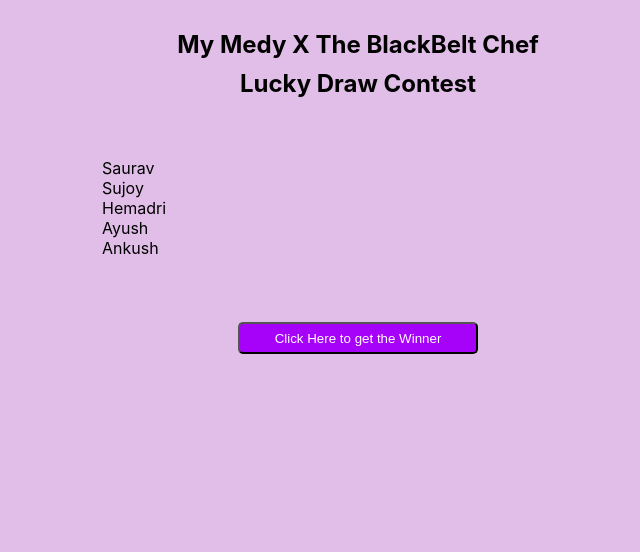
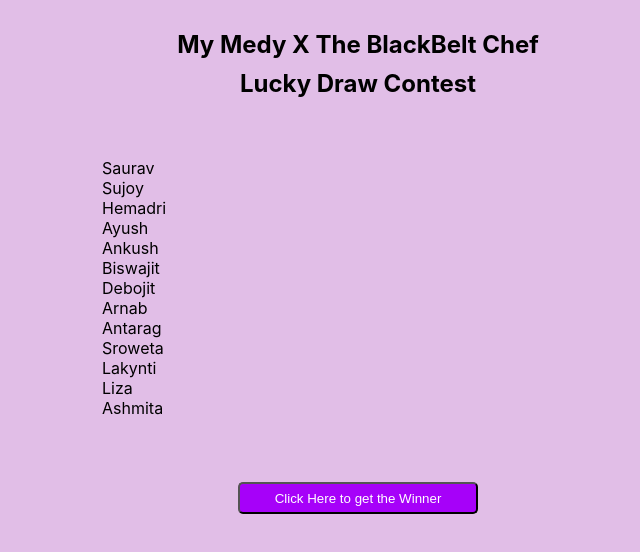
Before and after one commit to itsmesroy/RandomNamePicker, a React (Create React App) app: page / in a window 1280 px wide. Shown: the top 552 px of the page, without its empty margins (282-922 px from the left). Built offline with nearby package versions, Linux system fonts and the light colour scheme.

Commit message:
created a random name selector

```diff
--- a/src/components/Data.js
+++ b/src/components/Data.js
@@ -3,5 +3,13 @@
     "Sujoy",
     "Hemadri",
     "Ayush",
-    "Ankush"
+    "Ankush",
+    "Biswajit",
+    "Debojit",
+    "Arnab",
+    "Antarag",
+    "Sroweta",
+    "Lakynti",
+    "Liza",
+    "Ashmita"
 ]
```
